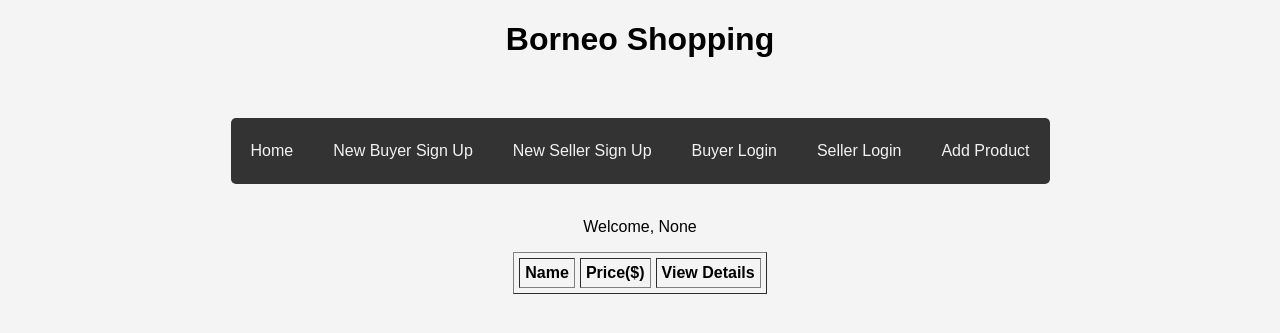
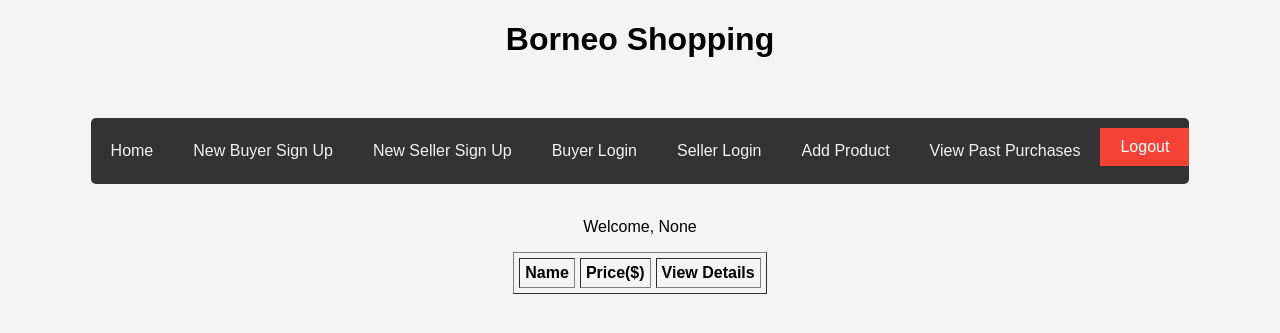
Before and after one commit to Yug3737/Borneo-Shopping, a Flask app: page / in a window 1280 px wide. Shown: the top 333 px of the page. Run offline with Flask 3, Linux system fonts and the light colour scheme; data that the repository does not hold is empty; parts of the project's set-up code (start-up, migrations or seed data) failed here and were passed over; some libraries are stand-ins or nearby versions.

Commit message:
Log out and past purchases

```diff
--- a/app.py
+++ b/app.py
@@ -93,6 +93,23 @@
     else:
         message = "Please log in before purchase"
         return render_template('buyer_login.html', message=message)
+
+
+@app.route("/past_purchases", methods = ['GET'])
+def past_purchases():
+    # Check if user is a buyer
+    buyer_email = session['email']
+    buyer_id = session['id']
+    cursor = mysql.connection.cursor(MySQLdb.cursors.DictCursor)
+    cursor.execute('SELECT * FROM buyer WHERE email = %s', (buyer_email,))
+    buyer_account = cursor.fetchone()
+    if buyer_account and 'loggedin' in session:
+        query = 'SELECT ID, name, price from product where ID IN (SELECT product_id from bought_by where buyer_id = %s)'
+        cursor.execute(query, (buyer_id,))
+        past_purchases = cursor.fetchall()
+        return render_template('past_purchases.html', past_purchases=past_purchases, buyer_email= buyer_email)
+    else:
+        return redirect("index.html")
 
 
 
@@ -249,19 +266,13 @@
         message = render_template('index.html', message=message)
     return render_template('register_new_seller.html', message=message)
 
-@app.route("/logged_in_buyer")
-def logged_in_buyer():
-    pass
-
-@app.route("/logged_in_seller")
-def logged_in_seller():
-    pass
+@app.route("/logout", methods=['POST'])
+def logout():
+    session.pop('loggedin', None)
+    session.pop('id', None)
+    session.pop('email', None)
+    return redirect(url_for('index'))
 
 
 if __name__ == "__main__":
     app.run(port=3104, debug=True)
-
-# Comments
-# Wanna be able to buy, if click buy,
-# before buying, login page, after purchse, give success.html
-#
--- a/static/css/style.css
+++ b/static/css/style.css
@@ -1,34 +1,51 @@
 .topnav {
-  background-color: #333; /* Dark background for the navbar */
-  overflow: hidden; /* Ensures the links are contained within the navbar */
-  margin-top: 20px; /* Adds a little margin above the navbar */
-  padding: 10px 0; /* Adds padding to the top and bottom */
-  border-radius: 5px; /* Optional: Rounds the corners of the navbar */
-  display: flex; /* Use flexbox to align items horizontally */
-  justify-content: center; /* Centers the links horizontally */
+  background-color: #333;
+  /* Dark background for the navbar */
+  overflow: hidden;
+  /* Ensures the links are contained within the navbar */
+  margin-top: 20px;
+  /* Adds a little margin above the navbar */
+  padding: 10px 0;
+  /* Adds padding to the top and bottom */
+  border-radius: 5px;
+  /* Optional: Rounds the corners of the navbar */
+  display: flex;
+  /* Use flexbox to align items horizontally */
+  justify-content: center;
+  /* Centers the links horizontally */
 }
 
 .topnav a {
-  color: #f2f2f2; /* Light text color */
-  text-align: center; /* Centers the text inside the link */
-  padding: 14px 20px; /* Adds padding to make the links bigger */
-  text-decoration: none; /* Removes the underline from links */
-  font-size: 16px; /* Sets the font size */
-  transition: background-color 0.3s; /* Smooth transition effect for hover */
+  color: #f2f2f2;
+  /* Light text color */
+  text-align: center;
+  /* Centers the text inside the link */
+  padding: 14px 20px;
+  /* Adds padding to make the links bigger */
+  text-decoration: none;
+  /* Removes the underline from links */
+  font-size: 16px;
+  /* Sets the font size */
+  transition: background-color 0.3s;
+  /* Smooth transition effect for hover */
 }
 
 /* Styling for when a link is hovered over */
 .topnav a:hover {
-  background-color: #ddd; /* Light background when hovered */
-  color: black; /* Dark text color when hovered */
-  border-radius: 4px; /* Rounds the corners when hovered */
+  background-color: #ddd;
+  /* Light background when hovered */
+  color: black;
+  /* Dark text color when hovered */
+  border-radius: 4px;
+  /* Rounds the corners when hovered */
 }
 
 body {
   margin: 0;
   padding: 0;
   font-family: Arial, sans-serif;
-  background-color: #f4f4f4; /* Light background color */
+  background-color: #f4f4f4;
+  /* Light background color */
   display: flex;
   flex-direction: column;
   justify-content: center;
@@ -37,5 +54,19 @@
 
 /* Optional: Add some space between the topnav and the form */
 .container {
-  margin-top: 50px; /* Adds spacing between navbar and content */
+  margin-top: 50px;
+  /* Adds spacing between navbar and content */
 }
+
+.logout-btn {
+  padding: 10px 20px;
+  background-color: #f44336;
+  color: white;
+  border: none;
+  cursor: pointer;
+  font-size: 16px;
+}
+
+.logout-btn:hover {
+  background-color: #d32f2f;
+}
--- a/templates/nav.html
+++ b/templates/nav.html
@@ -18,6 +18,10 @@
         <a href="{{url_for('buyer_login')}}">Buyer Login</a>
         <a href="{{url_for('seller_login')}}">Seller Login</a>
         <a href="{{url_for('add_product')}}">Add Product</a>
+        <a href="{{url_for('past_purchases')}}">View Past Purchases</a>
+        <form action="{{ url_for('logout') }}" method="POST">
+            <button type="submit" class="logout-btn">Logout</button>
+        </form>
     </div>
     <br>
 
```
Also changed, not shown: templates/past_purchases.html (added, +24 -0 lines).
